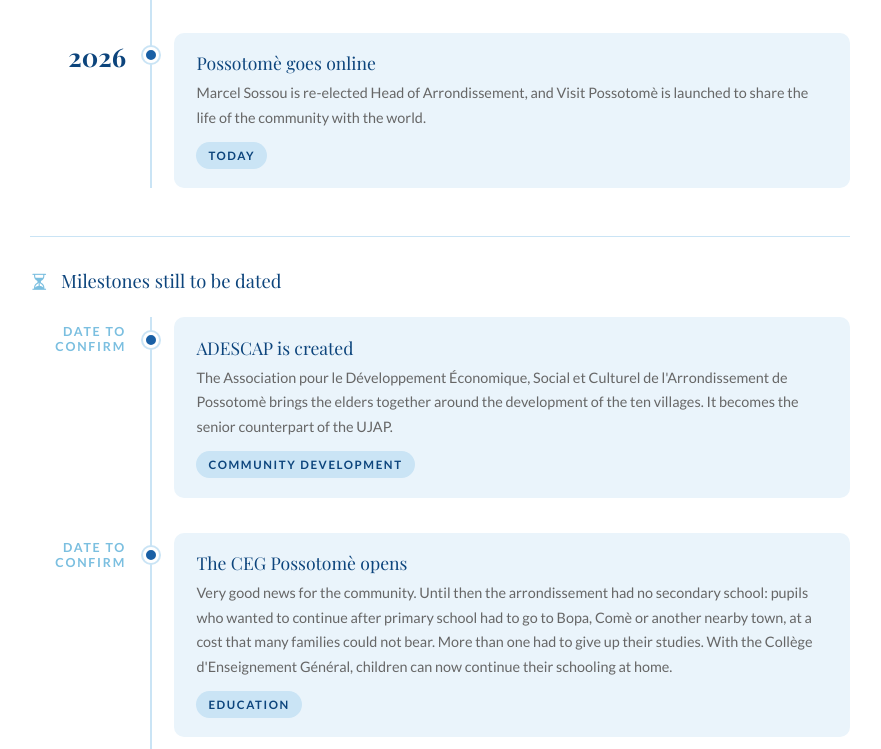
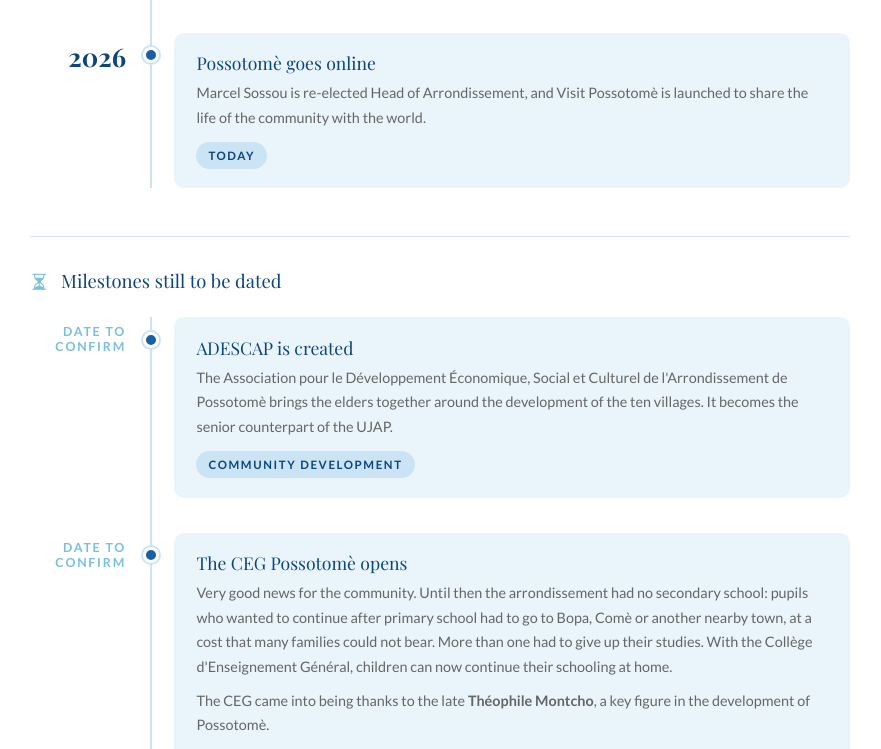
Before and after one commit to doke-star/visitpossotome.com, a plain HTML site: page life.html in a window 1280 px wide. Shown: the part 11251-12000 px from the top of the page, without its empty margins (200-1081 px from the left). Drawn offline with nearby package versions, Linux system fonts and the light colour scheme.

Commit message:
Timeline: credit the late Théophile Montcho for the CEG Possotomè
Co-Authored-By: Claude Fable 5.2 <noreply@anthropic.com>

```diff
--- a/life.html
+++ b/life.html
@@ -1052,6 +1052,11 @@
               to give up their studies. With the Collège d'Enseignement
               Général, children can now continue their schooling at home.
             </p>
+            <p>
+              The CEG came into being thanks to the late
+              <strong>Théophile Montcho</strong>, a key figure in the
+              development of Possotomè.
+            </p>
             <span class="vp-tag">Education</span>
           </div>
         </li>
```
